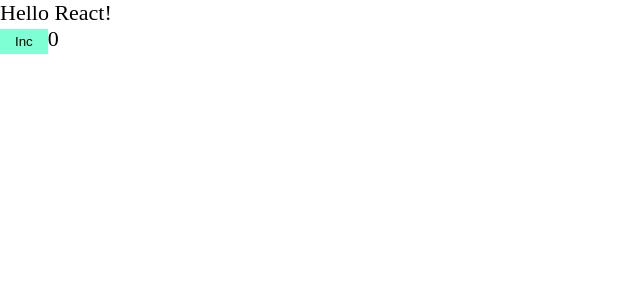
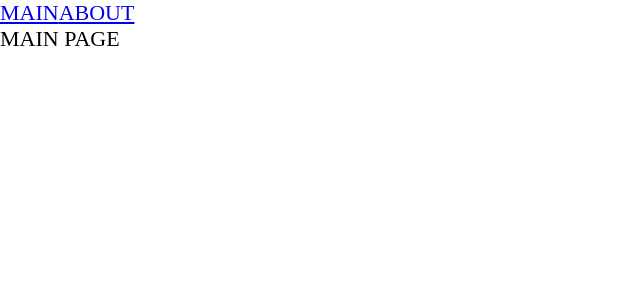
Before and after one commit to wan6sta/project_final, a React app: page / in a window 1280 px wide. Shown: the top 300 px of the page, without its empty margins (0-640 px from the left). Built offline with nearby package versions, Linux system fonts and the light colour scheme.

Commit message:
Added react-router-dom and configured code splitting.

```diff
--- a/package.json
+++ b/package.json
@@ -12,6 +12,7 @@
     "@types/node": "^18.8.3",
     "@types/react": "^18.0.21",
     "@types/react-dom": "^18.0.6",
+    "@types/react-router-dom": "^5.3.3",
     "@types/webpack": "^5.28.0",
     "@types/webpack-dev-server": "^4.7.2",
     "css-loader": "^6.7.1",
@@ -29,6 +30,7 @@
   },
   "dependencies": {
     "react": "^18.2.0",
-    "react-dom": "^18.2.0"
+    "react-dom": "^18.2.0",
+    "react-router-dom": "^6.4.2"
   }
 }
--- a/src/App.tsx
+++ b/src/App.tsx
@@ -1,9 +1,19 @@
-import {Counter} from './components/Counter';
 import './index.scss'
+import {Link, Route, Routes} from 'react-router-dom'
+import {AboutPageAsync} from './pages/AboutPage/AboutPage.async'
+import {MainPageAsync} from './pages/MainPage/MainPage.async'
+import {Suspense} from 'react'
 
 export const App = () => {
   return <div className='app'>
-    Hello React!
-    <Counter/>
+    <Link to={'/'}>MAIN</Link>
+    <Link to={'/about'}>ABOUT</Link>
+
+    <Suspense fallback={<div>Loading...</div>}>
+      <Routes>
+        <Route path={'/about'} element={<AboutPageAsync/>}/>
+        <Route path={'/'} element={<MainPageAsync/>}/>
+      </Routes>
+    </Suspense>
   </div>
 }
--- a/src/components/Counter.module.scss
+++ /dev/null
@@ -1,7 +0,0 @@
-.button {
-  padding: 5px 15px;
-  background-color: aquamarine;
-  border: none;
-  outline: none;
-  cursor: pointer;
-}
--- a/src/components/Counter.tsx
+++ /dev/null
@@ -1,16 +0,0 @@
-import {useState} from 'react';
-import classes from './Counter.module.scss'
-
-export function Counter() {
-  const [value, setValue] = useState(0)
-
-  return <div>
-    <button
-      className={classes.button}
-      onClick={() => setValue(prev => prev + 1)}
-    >
-      Inc
-    </button>
-    {value}
-  </div>
-}
--- a/src/index.tsx
+++ b/src/index.tsx
@@ -1,5 +1,10 @@
 import ReactDOM from 'react-dom/client'
 import {App} from './App';
+import {BrowserRouter} from 'react-router-dom';
 
 const root = ReactDOM.createRoot(document.getElementById('root') as HTMLElement)
-root.render(<App/>)
+root.render(
+  <BrowserRouter>
+    <App/>
+  </BrowserRouter>
+)
--- /dev/null
+++ b/src/pages/AboutPage/AboutPage.async.ts
@@ -0,0 +1,7 @@
+import {lazy} from 'react'
+
+export const AboutPageAsync = lazy(() => new Promise(resolve => {
+  // TEST CODE!!!
+  // @ts-ignore
+  setTimeout(() => resolve(import('./AboutPage')), 1500)
+}))
--- /dev/null
+++ b/src/pages/AboutPage/AboutPage.tsx
@@ -0,0 +1,7 @@
+const AboutPage = () => {
+  return <div>
+    ABOUT PAGE
+  </div>
+}
+
+export default AboutPage
--- /dev/null
+++ b/src/pages/MainPage/MainPage.async.ts
@@ -0,0 +1,7 @@
+import {lazy} from 'react'
+
+export const MainPageAsync = lazy(() => new Promise(resolve => {
+  // TEST CODE!!!
+  // @ts-ignore
+  setTimeout(() => resolve(import('./MainPage')), 1500)
+}))
--- /dev/null
+++ b/src/pages/MainPage/MainPage.tsx
@@ -0,0 +1,7 @@
+const MainPage = () => {
+  return <div>
+    MAIN PAGE
+  </div>
+}
+
+export default MainPage
```
Also changed, not shown: 2 other files (tests, documents, lock files or other folders).
